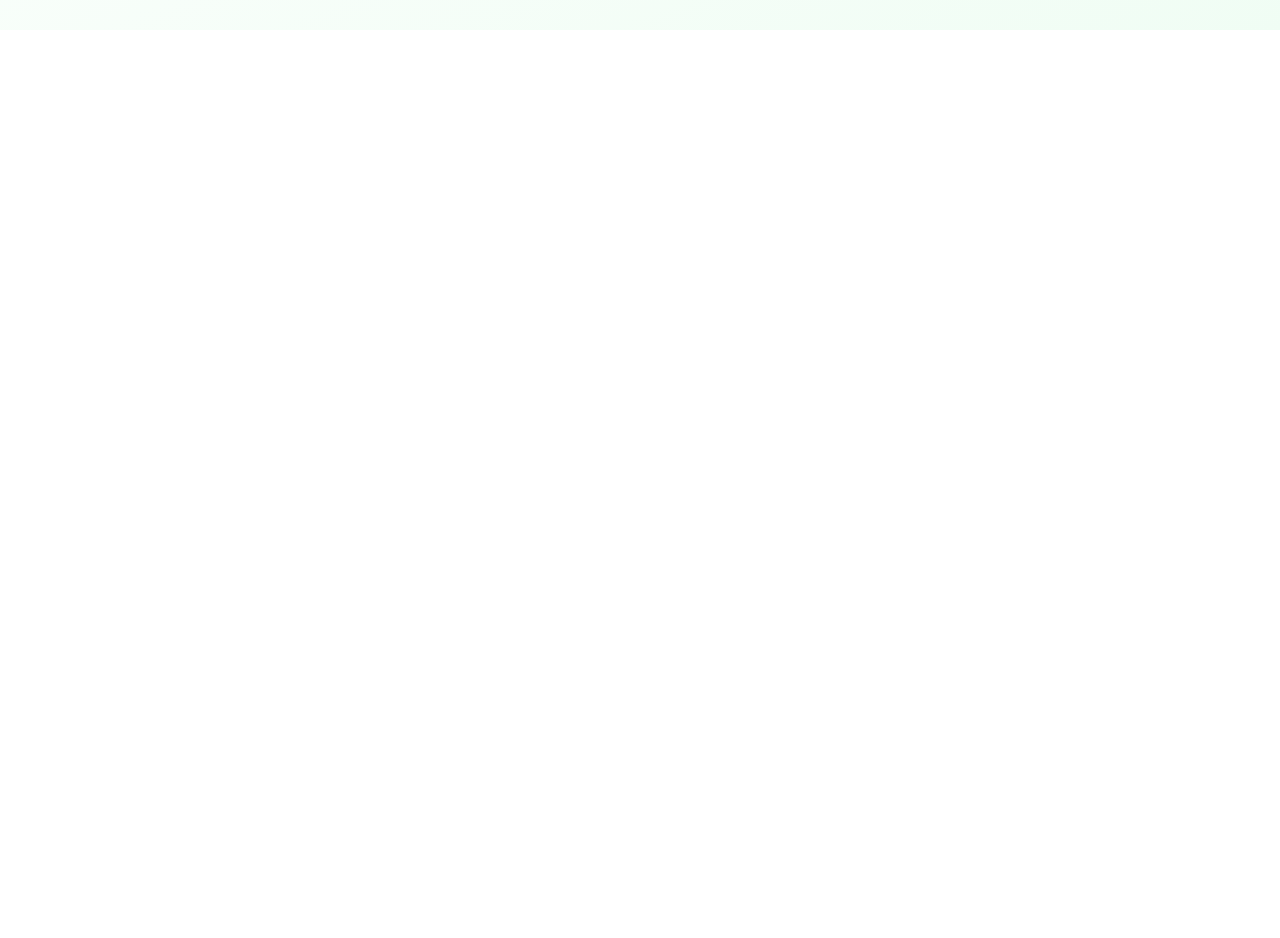
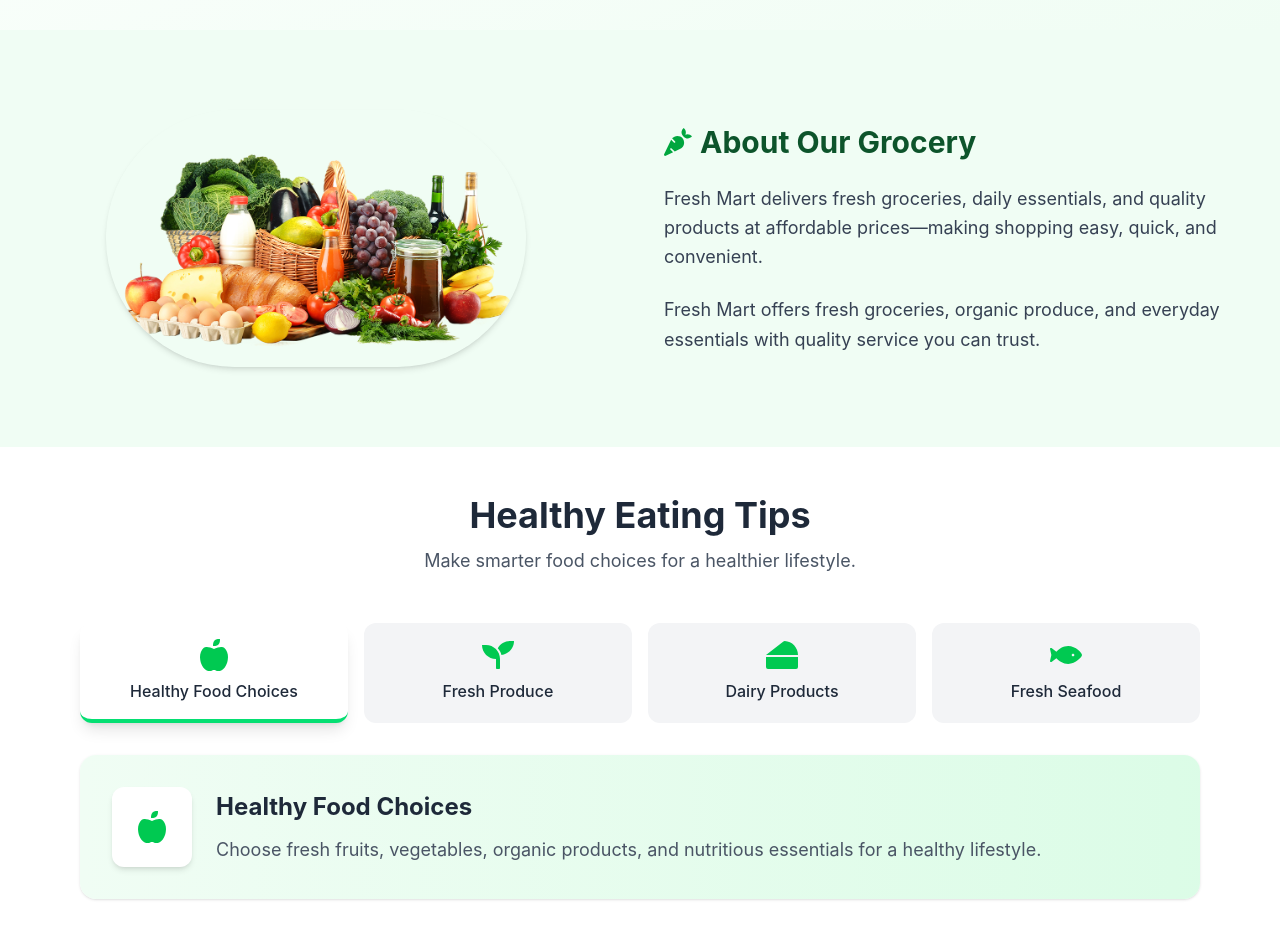
Before and after one commit to ganeshdeshmukh2492/React-Grocery-Store, a React (Vite) app: page / in a window 1280 px wide. Shown: the part 1040-1978 px from the top of the page. Before the commit the page ends 1070 px from the top, so only its background shows below. Built offline with nearby package versions, Linux system fonts and the light colour scheme.

Commit message:
newchange

```diff
--- a/src/App.jsx
+++ b/src/App.jsx
@@ -2,12 +2,16 @@ import React from 'react'
 import Navbar from './components/Navbar'
 import Hero from './components/hero'
 import Services from './components/services'
+import About from './components/About'
+import Tips from './components/Tips'
 const App = () => {
   return (
     <div>
       <Navbar />
       <Hero />
       <Services/>
+      <About/>
+      <Tips/>
     </div>
   )
 }
--- /dev/null
+++ b/src/components/About.jsx
@@ -0,0 +1,31 @@
+import React from 'react'
+import Veg from '../assets/veg.png'
+import { FaCarrot } from 'react-icons/fa'
+
+const About = () => {
+  return (
+    <section className=" py-20 scroll-mt-20 bg-green-50">
+<div className=" container mx-auto px-4 flex flex-col-reverse lg:flex-row items-center gap-12">
+<div className=" w-full lg:w-1/2 flex justify-center">
+ <img src={Veg} alt="veg" className=" w-80 lg:w-105 rounded-full shadow-md"/>
+</div>
+<div className=" w-full lg:w-1/2 space-y-6 text-center lg:text-left">
+<div className=' flex items-center justify-center lg:justify-start space-x-2'>
+< FaCarrot className='text-green-600 w-7 h-7'/>
+<h2 className=' text-3xl font-bold text-green-900'>
+    About Our Grocery
+</h2>
+</div>
+<p className='text-gray-700 text-lg leading-relaxed'>
+Fresh Mart delivers fresh groceries, daily essentials, and quality products at affordable prices—making shopping easy, quick, and convenient.
+</p>
+<p className=' text-gray-700 text-lg leading-relaxed'>
+Fresh Mart offers fresh groceries, organic produce, and everyday essentials with quality service you can trust.
+</p>
+</div>
+</div>
+    </section>
+  )
+}
+
+export default About
--- /dev/null
+++ b/src/components/Tips.jsx
@@ -0,0 +1,82 @@
+import React, { useState } from 'react'
+import { FaAppleAlt, FaFish, FaSeedling, FaCheese } from 'react-icons/fa';
+
+const Tips = () => {
+  const [activeTip, setActiveTip] = useState(0);
+
+  const tips = [
+    {
+      title: 'Healthy Food Choices',
+      content: 'Choose fresh fruits, vegetables, organic products, and nutritious essentials for a healthy lifestyle.',
+      icon: <FaAppleAlt className='w-8 h-8 text-green-500' />
+    },
+    {
+      title: 'Fresh Produce',
+      content: 'Enjoy farm-fresh fruits and vegetables selected daily for quality and freshness.',
+      icon: <FaSeedling className='w-8 h-8 text-green-500' />
+    },
+    {
+      title: 'Dairy Products',
+      content: 'Shop fresh milk, cheese, butter, yogurt, and other dairy essentials every day.',
+      icon: <FaCheese className='w-8 h-8 text-green-500' />
+    },
+    {
+      title: 'Fresh Seafood',
+      content: 'Get fresh and high-quality seafood delivered safely to your home.',
+      icon: <FaFish className='w-8 h-8 text-green-500' />
+    }
+  ];
+
+  return (
+    <section id='tips' className='scroll-mt-20 max-w-6xl mx-auto px-4 py-12'>
+
+      <div className='text-center mb-12'>
+        <h2 className='text-3xl md:text-4xl font-bold text-gray-800 mb-3'>
+          Healthy Eating Tips
+        </h2>
+        <p className='text-lg text-gray-600 max-w-2xl mx-auto'>
+          Make smarter food choices for a healthier lifestyle.
+        </p>
+      </div>
+
+      <div className='grid grid-cols-1 md:grid-cols-4 gap-4 mb-8'>
+        {tips.map((tip, index) => (
+          <button
+            key={index}
+            onClick={() => setActiveTip(index)}
+            className={`p-4 rounded-xl transition-all duration-300 flex flex-col items-center ${
+              activeTip === index
+                ? 'bg-white shadow-lg border-b-4 border-green-400'
+                : 'bg-gray-100 hover:bg-green-200'
+            }`}
+          >
+            <div className='mb-2'>{tip.icon}</div>
+            <h3 className='font-medium text-gray-800 text-sm md:text-base'>
+              {tip.title}
+            </h3>
+          </button>
+        ))}
+      </div>
+
+      <div className='bg-linear-to-r from-green-50 to-green-100 rounded-2xl p-8 shadow-sm'>
+        <div className='flex flex-col md:flex-row items-center gap-6'>
+          <div className='shrink-0 bg-white p-6 rounded-xl shadow-md'>
+            {tips[activeTip].icon}
+          </div>
+
+          <div>
+            <h3 className='text-2xl font-bold text-gray-800 mb-3'>
+              {tips[activeTip].title}
+            </h3>
+            <p className='text-gray-600 text-lg leading-relaxed'>
+              {tips[activeTip].content}
+            </p>
+          </div>
+        </div>
+      </div>
+
+    </section>
+  )
+}
+
+export default Tips
--- a/src/components/services.jsx
+++ b/src/components/services.jsx
@@ -24,7 +24,6 @@ const serviceData = [
     desc: "Safe and secure packaging for all grocery items.",
   },
 ];
-
 const Services = () => {
   return (
     <section
@@ -41,7 +40,6 @@ const Services = () => {
             delivered with convenience and care.
           </p>
         </div>
-
         <div className="grid sm:grid-cols-2 lg:grid-cols-4 gap-8">
           {serviceData.map((service, index) => (
             <motion.div
@@ -52,7 +50,8 @@ const Services = () => {
             >
               <div className="mb-4">{service.Icon}</div>
               <h3 className="text-xl font-semibold mb-2">{service.title}</h3>
-              <p className="text-gray-600">{service.desc}</p>
+              <p className="text-gray-600">{service.desc}
+               </p>
             </motion.div>
           ))}
         </div>
```
